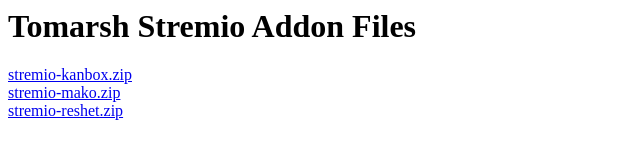
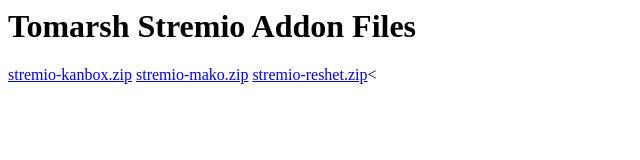
Before and after one commit to Tomartsh/Stremio_Addon_Files, a plain HTML site: page index.html in a window 1280 px wide. Shown: the whole page, without its empty margins (0-640 px from the left). Drawn offline with Linux system fonts and the light colour scheme.

Commit message:
Update index.html

```diff
--- a/index.html
+++ b/index.html
@@ -1,4 +1,4 @@
 <h1>Tomarsh Stremio Addon Files</h1>
-<a href="stremio-kanbox.zip">stremio-kanbox.zip</a><BR/>
-<a href="stremio-mako.zip">stremio-mako.zip</a><BR/>
-<a href="stremio-reshet.zip">stremio-reshet.zip</a></BR>
+<span></span></p><a href="stremio-kanbox.zip">stremio-kanbox.zip</a></span>
+<span><a href="stremio-mako.zip">stremio-mako.zip</a></span>
+<span><a href="stremio-reshet.zip">stremio-reshet.zip</a><</span>
```
